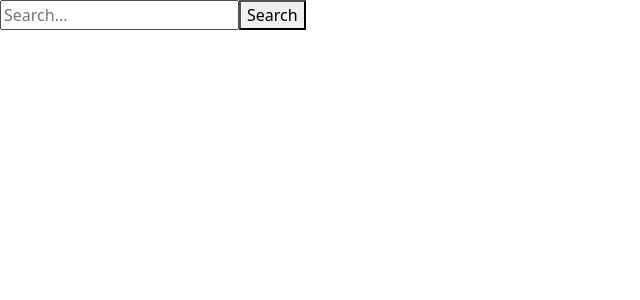
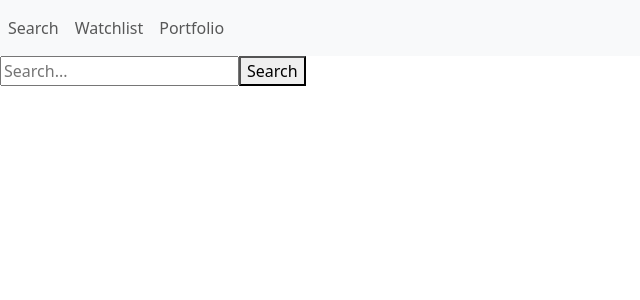
Before and after one commit to LightningNemesis/CSCI-571-StockViewer-React, a React (Create React App) app in the folder stocktrade/: page / in a window 1280 px wide. Shown: the top 300 px of the page, without its empty margins (0-640 px from the left). Built offline with nearby package versions, Linux system fonts and the light colour scheme.

Commit message:
Added React Router based navigation Moved Search & Tab view to a separate page

```diff
--- /dev/null
+++ b/stocktrade/db.json
@@ -0,0 +1,9 @@
+{
+  "watchlist": [
+    {
+      "symbol": "AAPL",
+      "id": 2
+    }
+  ],
+  "portfolio": []
+}
--- a/stocktrade/package.json
+++ b/stocktrade/package.json
@@ -10,14 +10,17 @@
     "bootstrap": "^5.3.3",
     "highcharts": "^11.4.0",
     "highcharts-react-official": "^3.2.1",
+    "json-server": "0",
     "react": "^18.2.0",
     "react-bootstrap": "^2.10.2",
     "react-dom": "^18.2.0",
+    "react-router-dom": "^6.22.3",
     "react-scripts": "5.0.1",
     "web-vitals": "^2.1.4"
   },
   "scripts": {
     "start": "react-scripts start",
+    "server": "json-server --watch db.json --port 3001",
     "build": "react-scripts build",
     "test": "react-scripts test",
     "eject": "react-scripts eject"
--- a/stocktrade/src/App.js
+++ b/stocktrade/src/App.js
@@ -1,61 +1,48 @@
-import { useEffect, useState } from "react";
+import { useEffect, useState, useContext } from "react";
 import "bootstrap/dist/css/bootstrap.min.css";
+import { BrowserRouter, Routes, Route, Link } from "react-router-dom";
+import Nav from "react-bootstrap/Nav";
+import Navbar from "react-bootstrap/Navbar";
 
-import NavBar from "./components/NavBar";
-import SearchBar from "./components/SearchBar";
-import TabView from "./components/TabView";
+import Search from "./pages/Search";
+import Portfolio from "./pages/Portfolio";
+import Watchlist from "./pages/Watchlist";
+
 import FooterBar from "./components/Footer";
-
-import {
-  getCompanyTab,
-  getCompanyPeers,
-  getCompanyHistorical,
-  getCompanyNews,
-  getStockSummary,
-} from "./api";
+import StocksContext from "./context/stocks";
 
 function App() {
-  const [companyDescription, setCompanyDescription] = useState(null);
-  const [companyPeers, setCompanyPeers] = useState([]);
-  const [stockData, setStockData] = useState(null);
-  const [companyHistorical, setCompanyHistorical] = useState(null);
-  const [companyNews, setCompanyNews] = useState([]);
-
-  useEffect(() => {
-    console.log("companyDescription", companyDescription);
-    console.log("companyHistorical", companyHistorical);
-    console.log("companyNews", companyNews);
-    console.log("stockData", stockData);
-  }, [companyDescription, companyHistorical, companyNews, stockData]);
-
-  const handleSubmit = async (term) => {
-    const compDescRes = await getCompanyTab(term);
-    const compPeers = await getCompanyPeers(term);
-    const StockData = await getStockSummary(term);
-    const compHistRes = await getCompanyHistorical(term);
-    const compNews = await getCompanyNews(term);
-
-    setCompanyDescription(compDescRes);
-    setCompanyPeers(compPeers);
-    setCompanyHistorical(compHistRes);
-    setCompanyNews(compNews);
-    setStockData(StockData);
-  };
-
   return (
     <div>
-      {/* <NavBar /> */}
-      <SearchBar onSubmit={handleSubmit} />
+      <BrowserRouter>
+        <Navbar expand="lg" className="bg-body-tertiary">
+          <Navbar.Collapse id="basic-navbar-nav">
+            <Nav className="me-auto">
+              <Nav.Item>
+                <Link className="nav-link" to="/">
+                  Search
+                </Link>
+              </Nav.Item>
+              <Nav.Item>
+                <Link className="nav-link" to="/watchlist">
+                  Watchlist
+                </Link>
+              </Nav.Item>
+              <Nav.Item>
+                <Link className="nav-link" to="/portfolio">
+                  Portfolio
+                </Link>
+              </Nav.Item>
+            </Nav>
+          </Navbar.Collapse>
+        </Navbar>
 
-      {companyDescription != null && companyHistorical != null && (
-        <TabView
-          companyDescription={companyDescription}
-          stockData={stockData}
-          peersData={companyPeers}
-          newsData={companyNews}
-          companyHistorical={companyHistorical}
-        />
-      )}
+        <Routes>
+          <Route path="/" element={<Search />} />
+          <Route path="/watchlist" element={<Watchlist />} />
+          <Route path="/portfolio" element={<Portfolio />} />
+        </Routes>
+      </BrowserRouter>
       {/* <FooterBar /> */}
     </div>
   );
--- a/stocktrade/src/components/Charts.js
+++ b/stocktrade/src/components/Charts.js
@@ -3,9 +3,6 @@ import Highcharts from "highcharts";
 import HighchartsReact from "highcharts-react-official";
 
 require("highcharts/modules/stock")(Highcharts);
-// require("highcharts/indicators/indicators")(Highcharts);
-// require("highcharts/indicators/volume-by-price")(Highcharts); // Import VBP
-// require("highcharts/indicators/sma")(Highcharts); // Import SMA if you haven't
 require("highcharts/indicators/indicators-all")(Highcharts);
 
 function Charts({ historicalData }) {
--- /dev/null
+++ b/stocktrade/src/context/stocks.js
@@ -0,0 +1,88 @@
+import axios from "axios";
+import { createContext, useState, useCallback } from "react";
+
+const StocksContext = createContext();
+
+function Provider({ children }) {
+  const [watchlist, setWatchlist] = useState([]);
+  const [portfolio, setPortfolip] = useState([]);
+
+  // -----------------------------
+  // Watch List section
+  // -----------------------------
+
+  // Get all stocks stored in DB ~ part of the watchlist
+  const fetchWatchlist = useCallback(async () => {
+    const response = await axios.get("http://localhost:3001/watchlist");
+    setWatchlist(response.data);
+  }, []);
+
+  // Adding stocks to the watchlist
+  const createWatchlist = async (title) => {
+    const response = await axios.post("http://localhost:3001/watchlist/", {
+      title,
+    });
+    setWatchlist([...watchlist, response.data]);
+  };
+
+  // Deleting stocks from watchlist: needs an id
+  const deleteWatchlistById = async (id) => {
+    await axios.delete(`http://localhost:3001/watchlist/${id}`);
+    const updatedWatchlist = watchlist.filter((stock) => {
+      return stock.id !== id;
+    });
+    setWatchlist(updatedWatchlist);
+  };
+
+  // -----------------------------
+  // Portfolio section
+  // -----------------------------
+
+  // Get all stocks stored in DB ~ part of the Portfolio
+  const fetchPortfolio = useCallback(async () => {
+    // const response = await axios.get("http://localhost:3001/books");
+    // setBooks(response.data);
+  }, []);
+
+  // Adding stocks to the watchlist
+  const buyStocks = async (title) => {
+    // const response = await axios.post("http://localhost:3001/books/", {
+    //   title,
+    // });
+    // setBooks([...books, response.data]);
+  };
+
+  //   Editing Portfolio: needs an id
+  const sellStocks = async (title) => {
+    // const response = await axios.put(`http://localhost:3001/books/${id}`, {
+    //   title: newTitle,
+    // });
+    // const updatedBooks = books.map((book) => {
+    //   if (book.id === id) {
+    //     return { ...book, ...response.data };
+    //   }
+    //   return book;
+    // });
+    // setBooks(updatedBooks);
+  };
+
+  const valuesToShare = {
+    watchlist,
+    fetchWatchlist,
+    createWatchlist,
+    deleteWatchlistById,
+    portfolio,
+    fetchPortfolio,
+    buyStocks,
+    sellStocks,
+  };
+
+  return (
+    <StocksContext.Provider value={valuesToShare}>
+      {children}
+    </StocksContext.Provider>
+  );
+}
+
+export { Provider };
+export default StocksContext;
--- /dev/null
+++ b/stocktrade/src/pages/Portfolio.js
@@ -0,0 +1,9 @@
+function Portfolio() {
+  return (
+    <div>
+      <h1>Portfolio</h1>
+    </div>
+  );
+}
+
+export default Portfolio;
--- /dev/null
+++ b/stocktrade/src/pages/Search.js
@@ -0,0 +1,51 @@
+import { useState } from "react";
+
+import SearchBar from "../components/SearchBar";
+import TabView from "../components/TabView";
+
+import {
+  getCompanyTab,
+  getCompanyPeers,
+  getCompanyHistorical,
+  getCompanyNews,
+  getStockSummary,
+} from "../api";
+
+function Search() {
+  const [companyDescription, setCompanyDescription] = useState(null);
+  const [companyPeers, setCompanyPeers] = useState([]);
+  const [stockData, setStockData] = useState(null);
+  const [companyHistorical, setCompanyHistorical] = useState(null);
+  const [companyNews, setCompanyNews] = useState([]);
+
+  const handleSubmit = async (term) => {
+    const compDescRes = await getCompanyTab(term);
+    const compPeers = await getCompanyPeers(term);
+    const StockData = await getStockSummary(term);
+    const compHistRes = await getCompanyHistorical(term);
+    const compNews = await getCompanyNews(term);
+
+    setCompanyDescription(compDescRes);
+    setCompanyPeers(compPeers);
+    setCompanyHistorical(compHistRes);
+    setCompanyNews(compNews);
+    setStockData(StockData);
+  };
+
+  return (
+    <div>
+      <SearchBar onSubmit={handleSubmit} />
+      {companyDescription != null && companyHistorical != null && (
+        <TabView
+          companyDescription={companyDescription}
+          stockData={stockData}
+          peersData={companyPeers}
+          newsData={companyNews}
+          companyHistorical={companyHistorical}
+        />
+      )}
+    </div>
+  );
+}
+
+export default Search;
--- /dev/null
+++ b/stocktrade/src/pages/Watchlist.js
@@ -0,0 +1,9 @@
+function Watchlist() {
+  return (
+    <div>
+      <h1>Watchlist</h1>
+    </div>
+  );
+}
+
+export default Watchlist;
```
Also changed, not shown: 2 other files (tests, documents, lock files or other folders).
